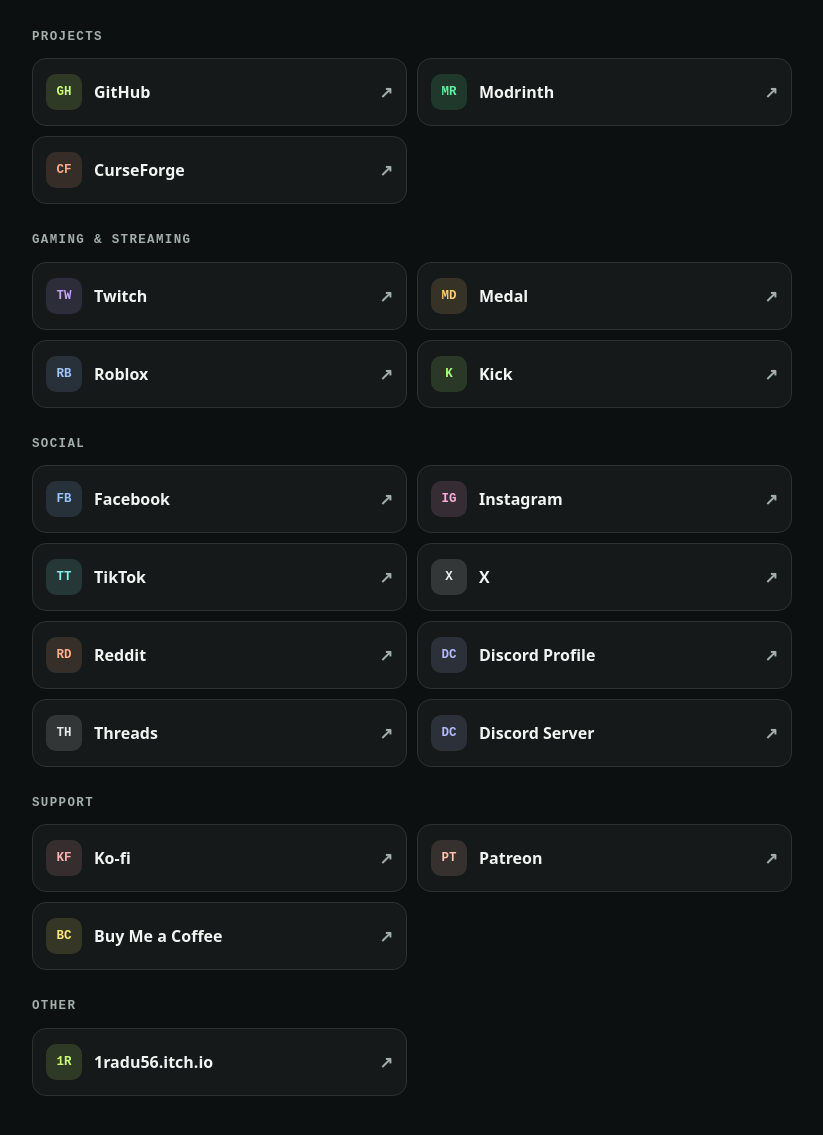
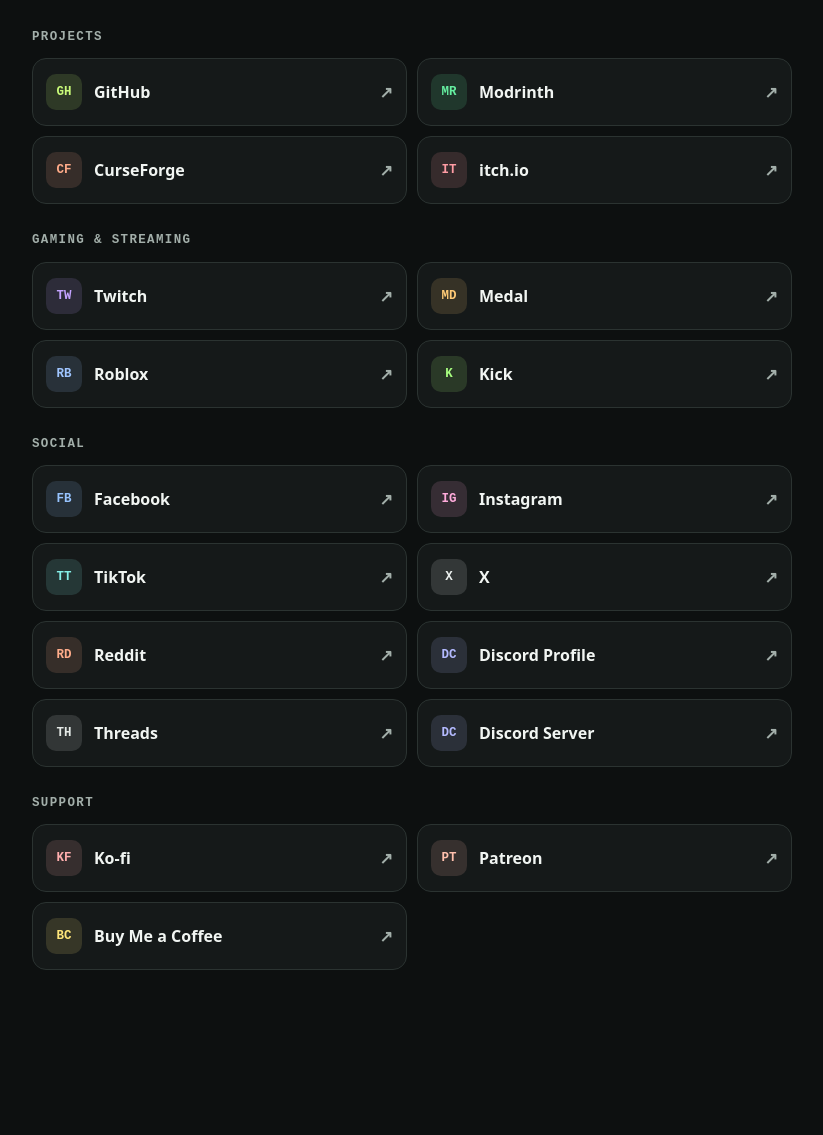
Before and after one commit to 1radu56/social-links, a plain HTML site: page index.html in a window 1280 px wide. Shown: the part 257-1392 px from the top of the page, without its empty margins (228-1051 px from the left). After the commit the page ends 1291 px from the top, so only its background shows below. Drawn offline with Linux system fonts and the light colour scheme.

Commit message:
Show itch.io under Projects

```diff
--- a/index.html
+++ b/index.html
@@ -166,6 +166,7 @@
     const categories = ["Projects", "Gaming & streaming", "Social", "Support", "Other"];
     const platforms = new Map([
       ["github.com", ["GitHub", "GH", "Projects", "#c9fb79"]],
+      ["itch.io", ["itch.io", "IT", "Projects", "#ff9ca4"]],
       ["modrinth.com", ["Modrinth", "MR", "Projects", "#65efa1"]],
       ["curseforge.com", ["CurseForge", "CF", "Projects", "#ffab89"]],
       ["twitch.tv", ["Twitch", "TW", "Gaming & streaming", "#c4a3ff"]],
@@ -195,7 +196,7 @@
 
         const host = url.hostname.replace(/^www\./, "");
         const [name, initials, category, tint] =
-          platforms.get(host) ?? [host, host.slice(0, 2).toUpperCase(), "Other", "#c9fb79"];
+          platforms.get(host.endsWith(".itch.io") ? "itch.io" : host) ?? [host, host.slice(0, 2).toUpperCase(), "Other", "#c9fb79"];
         return { url, name, initials, category, tint };
       } catch {
         return null;
@@ -232,7 +233,7 @@
       status.textContent = "Loading links…";
 
       try {
-        const response = await fetch("links.txt?v=54bd03756618", { cache: "no-cache" });
+        const response = await fetch("links.txt?v=91be9f93776f", { cache: "no-cache" });
         if (!response.ok) throw new Error("Link list unavailable");
 
         const entries = (await response.text()).split(/\r?\n/).map(parseLink).filter(Boolean);
```
